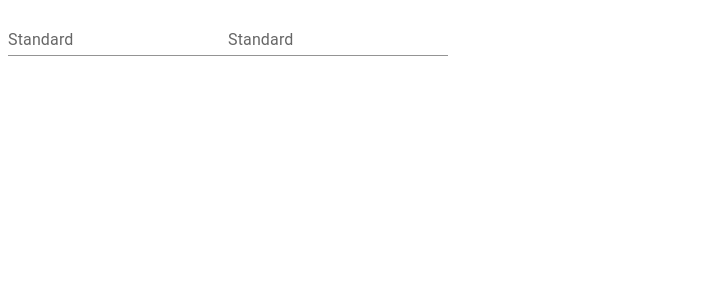
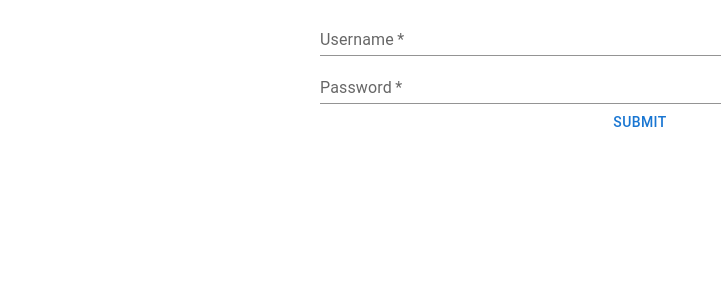
Before and after one commit to sudo-ezekiel/interview-assignments, a React (Create React App) app: page /login in a window 1280 px wide. Shown: the top 300 px of the page, without its empty margins (0-721 px from the left). Built offline with nearby package versions, Linux system fonts and the light colour scheme.

Commit message:
[qnr-front-end-assignment] login function created

```diff
--- a/src/components/pages/login.js
+++ b/src/components/pages/login.js
@@ -1,13 +1,23 @@
 import { useState } from "react";
-import TextField from '@mui/material/TextField';
+import { TextField, Box, Button } from '@mui/material';
 
 export const Login = () => {
     const [username, setUsername] = useState("");
     const [password, setPassword] = useState("");
+
+    const handleLogin = e => {
+        e.preventDefault();
+        console.log("username is:", username, "password is:", password)
+    }
+
     return (
-        <div>
-            <TextField id="standard-basic" label="Standard" variant="standard" />
-            <TextField id="standard-basic" label="Standard" variant="standard" />
-        </div>
+        <Box sx={{ m: 'auto', width: '50vw', display: 'flex', flexWrap: 'wrap' }}
+            component="form"
+            autoComplete="off"
+            onSubmit={handleLogin}>
+            <TextField id="username" value={username} onChange={e => setUsername(e.target.value)} autoComplete="off" fullWidth required label="Username" variant="standard" />
+            <TextField id="password" value={password} onChange={e => setPassword(e.target.value)} autoComplete="off" fullWidth type="password" required label="Password" variant="standard" />
+            <Button type="submit" sx={{ m: 'auto' }}>Submit</Button>
+        </Box>
     )
 }
```
